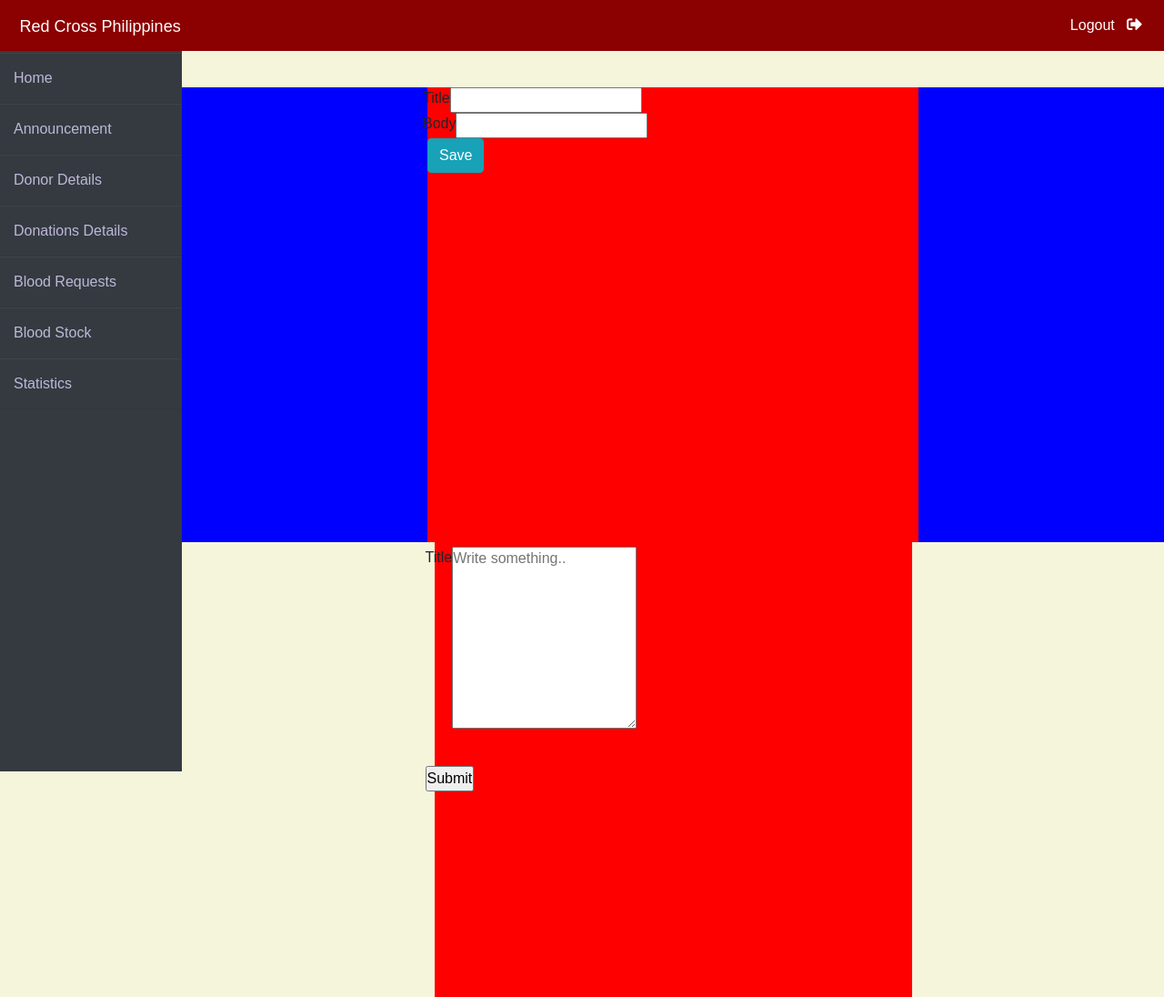
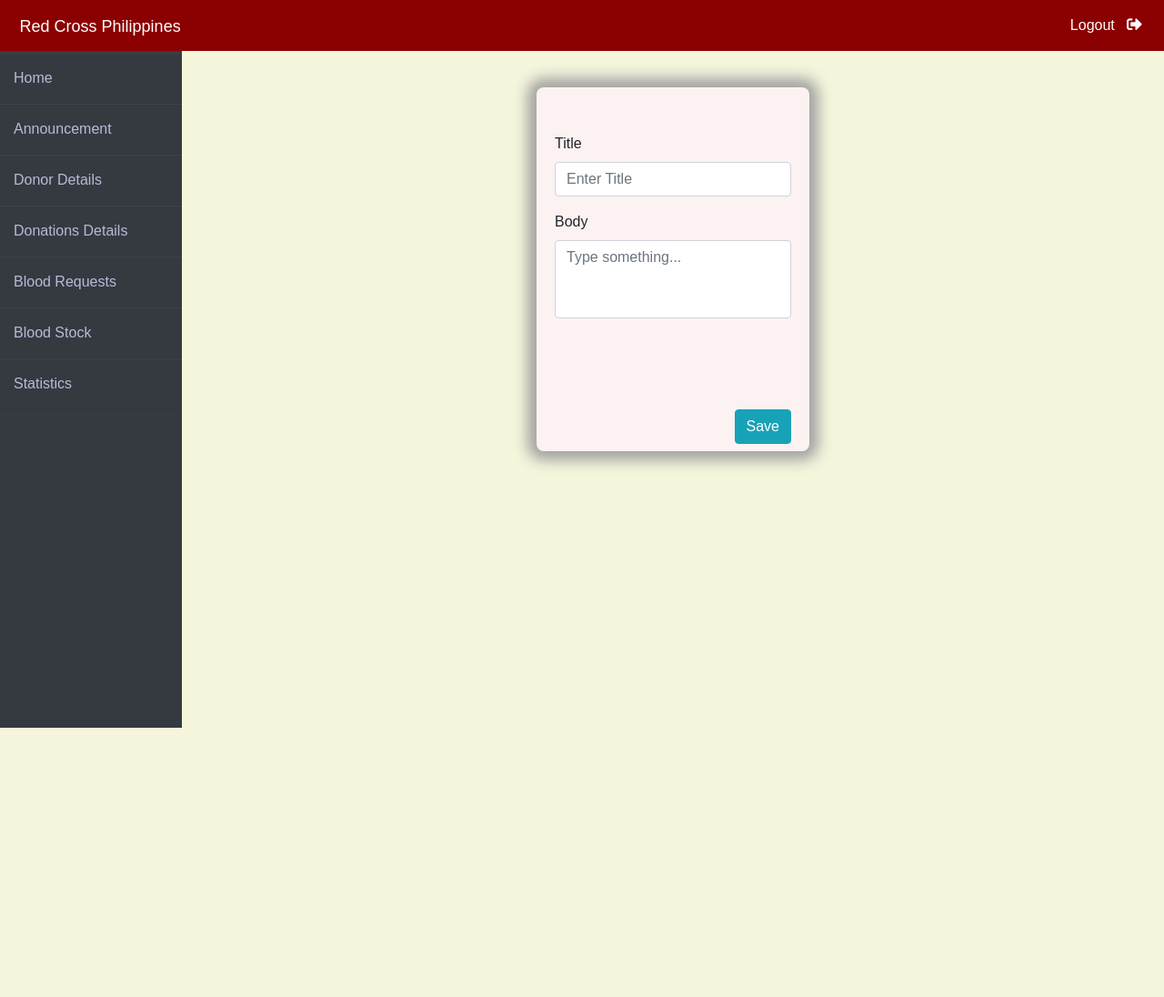
Before and after one commit to jamesgalima123/blood_donation_management, a Django app: page /admin-announcement in a window 1280 px wide. Shown: the whole page at 91% size. After the commit the page ends 800 px from the top, so only its background shows below. Run offline with Django 3.2, Linux system fonts and the light colour scheme; some libraries are stand-ins or nearby versions.

Commit message:
fixed announcement form

```diff
--- a/blood/views.py
+++ b/blood/views.py
@@ -51,7 +51,7 @@ def home_view(request):
 
     if request.user.is_authenticated:
         return HttpResponseRedirect('afterlogin')
-    announcements = models.Announcement.objects.all().order_by('-date')[:5]
+    announcements = models.Announcement.objects.all().order_by('-id')[:5]
     return render(request,'blood/index.html',{"announcement":announcements})
 
 def admin_announcement(request):
--- a/templates/blood/admin_announcement.html
+++ b/templates/blood/admin_announcement.html
@@ -3,61 +3,60 @@
 {% load widget_tweaks %}
 {%load static%}
 <style>
+    #save-div{
+        text-align:right;
+        margin-top:100px;
+    }
     form{
+        border-radius:.5rem;
         margin:auto;
-        background-color:red;
-        width:50%;
-        height:500px;
+        width:300px;
+        height:400px;
+        padding-top:50px;
+        padding-left:20px;
+        padding-right:20px;
+        background:rgba(252,242,242);
+  box-shadow: 0px 0px 15px 10px #A2A2A2;
+
+    }
+    input{
+        width:200px;
+        border:none;
+        border-radius:5px;
+    }
+    textarea{
+            border:none;
+        width:193px;
+                border-radius:5px;
+
+        resize:none;
     }
     .page-wrapper{
-        background-color:blue !important;
     }
 </style>
 <br><br>
 <div class="page-wrapper">
 
                     <form method="POST">
+
                         {% csrf_token %}
-                        <div class="form-row">
-                            <div class="name">Title</div>
-                            <div class="value">
-                                <div class="input-group">
-                                    {% render_field announcement_form.title|attr:'required:true'  class="input--style-5"  %}
-                                </div>
-                            </div>
-                        </div>
-                        <div class="form-row">
-                            <div class="name">Body</div>
-                            <div class="value">
-                                <div class="input-group">
-                                    {% render_field announcement_form.body|attr:'required:true'  class="input--style-5"  %}
-                                </div>
-                            </div>
-                        </div>
+                        <div class="form-group">
+                        <label for="exampleInputEmail1">Title</label>
+                        <input type="text" class="form-control" id="exampleInputEmail1" name = "title" aria-describedby="emailHelp" placeholder="Enter Title">
+                      </div>
+<div class="form-group">
+    <label for="exampleFormControlTextarea1">Body</label>
+    <textarea placeholder="Type something..." class="form-control" id="exampleFormControlTextarea1" name = "body" rows="3"></textarea>
+  </div>
 
 
 
 
-                        <div>
+                        <div id="save-div">
                             <button class="btn btn--radius-2 btn-info" type="submit">Save</button>
                         </div>
                     </form>
     </div>
-<div class="container">
-  <form method="post">
-  <div class="row">
-    <div class="col-25">
-      <label for="subject">Title</label>
-    </div>
-    <div class="col-75">
-      <textarea id="subject" name="subject" placeholder="Write something.." style="height:200px"></textarea>
-    </div>
-  </div>
-  <br>
-  <div class="row">
-    <input type="submit" value="Submit">
-  </div>
-  </form>
-</div>
+
 
 {% endblock content %}
```
